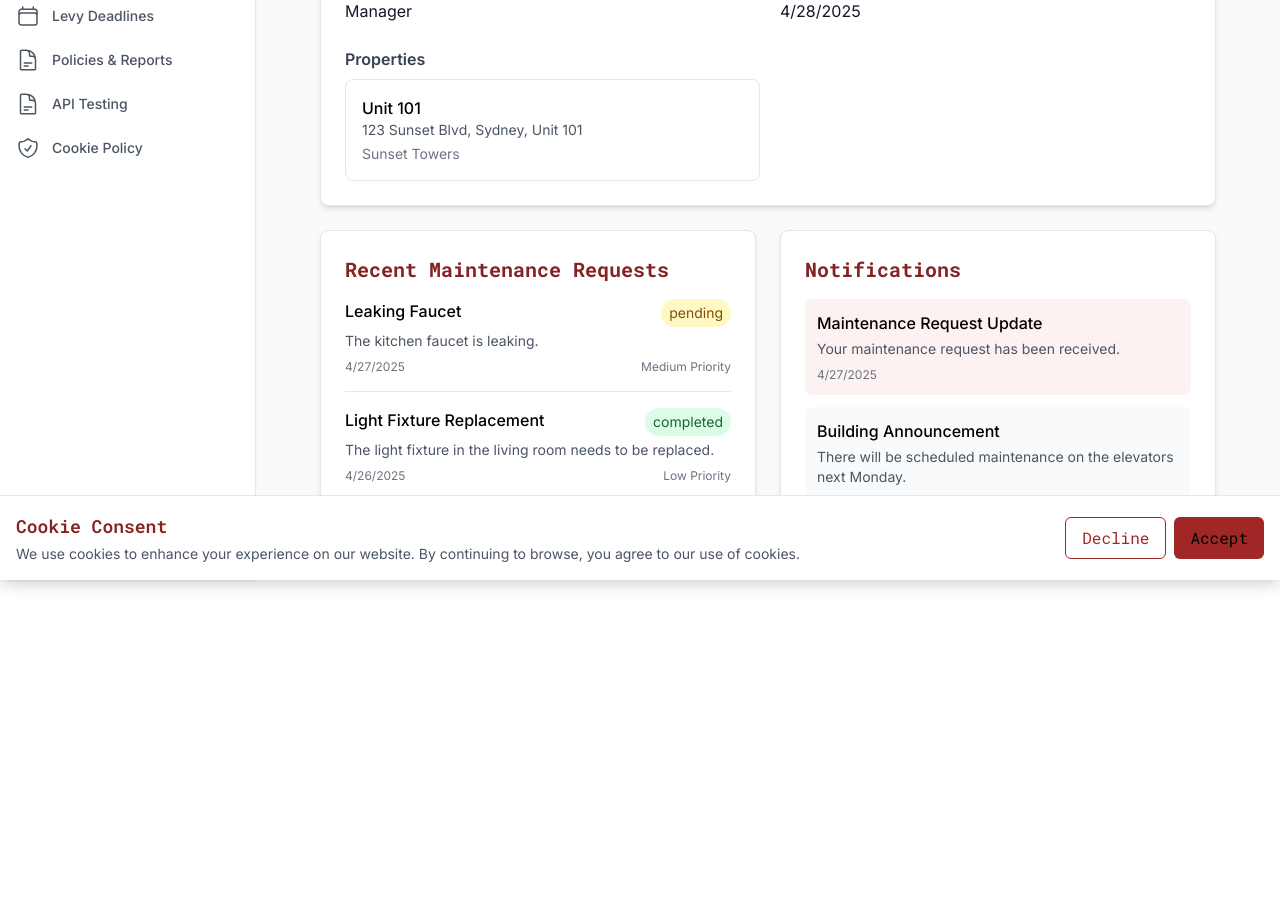
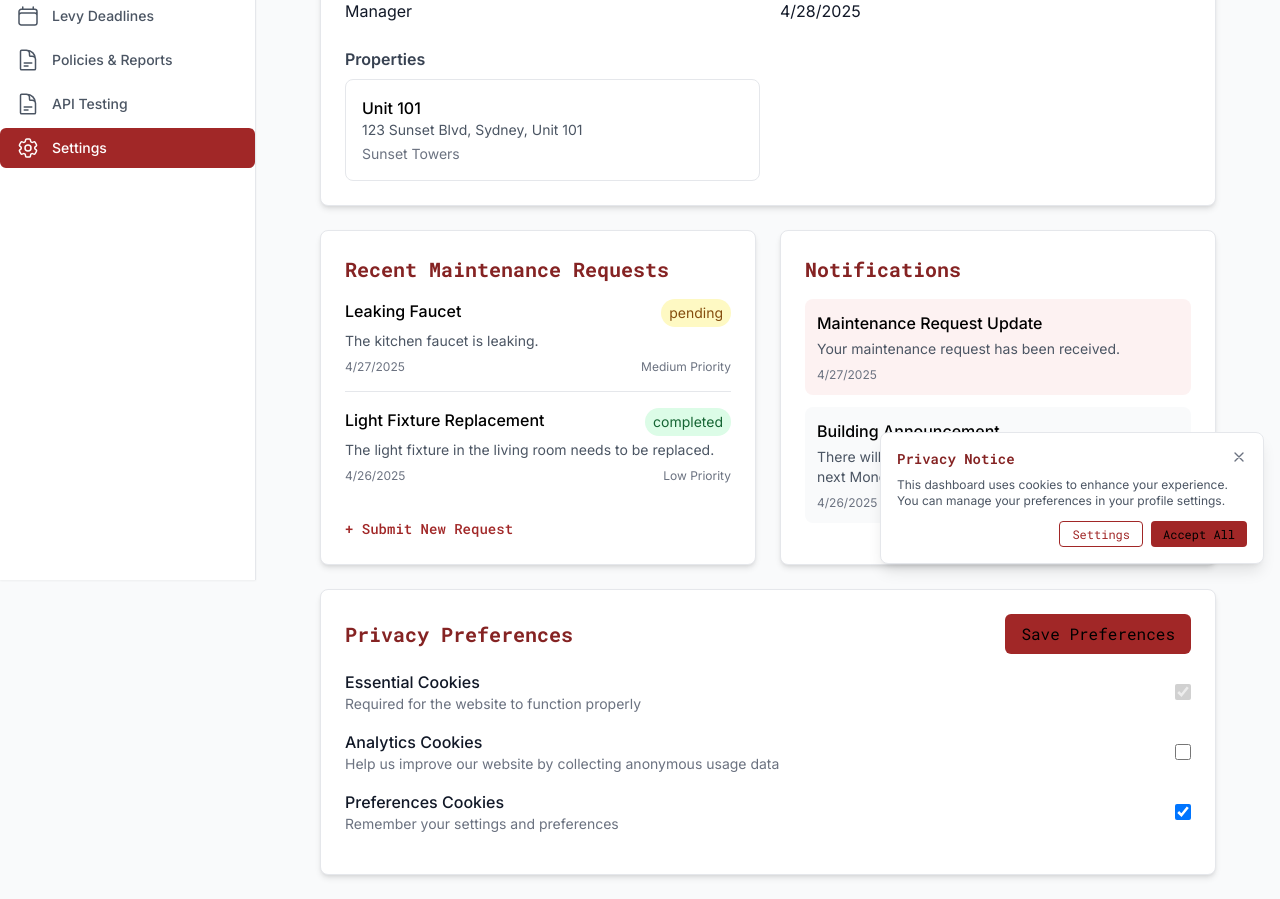
Before and after one commit to shrikha56/info1111_final, a Next.js app: page /profile in a window 1280 px wide. Shown: the part 220-1119 px from the top of the page. Before the commit the page ends 809 px from the top, so only its background shows below. Built offline with nearby package versions, Linux system fonts and the light colour scheme; no server answers; the database is empty.

Commit message:
Integrate cookie settings into user profile and improve cookie consent UI

```diff
--- a/src/app/components/CookieConsent.tsx
+++ b/src/app/components/CookieConsent.tsx
@@ -30,31 +30,42 @@ export default function CookieConsent() {
     setIsVisible(false)
   }
 
+  const viewSettings = () => {
+    window.location.href = '/profile'
+    setIsVisible(false)
+  }
+
   if (!isVisible) return null
 
   return (
-    <div className="fixed bottom-0 left-0 right-0 bg-white dark:bg-gray-900 border-t border-gray-200 dark:border-gray-700 shadow-lg p-4 z-50">
-      <div className="max-w-7xl mx-auto flex flex-col md:flex-row items-center justify-between gap-4">
-        <div>
-          <h3 className={`text-lg font-semibold text-burgundy-800 dark:text-burgundy-400 ${robotoMono.className}`}>Cookie Consent</h3>
-          <p className="text-sm text-gray-600 dark:text-gray-300 mt-1">
-            We use cookies to enhance your experience on our website. By continuing to browse, you agree to our use of cookies.
+    <div className="fixed bottom-4 right-4 max-w-sm bg-white border border-gray-200 rounded-lg shadow-lg p-4 z-50">
+      <div className="flex justify-between items-start mb-2">
+        <h3 className={`text-sm font-semibold text-burgundy-800 ${robotoMono.className}`}>Privacy Notice</h3>
+        <button
+          onClick={() => setIsVisible(false)}
+          className="text-gray-500 hover:text-gray-700"
+        >
+          <svg xmlns="http://www.w3.org/2000/svg" className="h-4 w-4" fill="none" viewBox="0 0 24 24" stroke="currentColor">
+            <path strokeLinecap="round" strokeLinejoin="round" strokeWidth={2} d="M6 18L18 6M6 6l12 12" />
+          </svg>
+        </button>
+      </div>
+      <p className="text-xs text-gray-600 mb-3">
+        This dashboard uses cookies to enhance your experience. You can manage your preferences in your profile settings.
       </p>
-        </div>
-        <div className="flex gap-2">
+      <div className="flex gap-2 justify-end">
         <button
-            onClick={declineCookies}
-            className={`px-4 py-2 border border-burgundy-700 dark:border-burgundy-400 text-burgundy-700 dark:text-burgundy-400 rounded-md hover:bg-burgundy-50 dark:hover:bg-opacity-10 ${robotoMono.className}`}
+          onClick={viewSettings}
+          className={`px-3 py-1 text-xs border border-burgundy-700 text-burgundy-700 rounded hover:bg-burgundy-50 ${robotoMono.className}`}
         >
-            Decline
+          Settings
         </button>
         <button
           onClick={acceptCookies}
-            className={`px-4 py-2 bg-burgundy-700 dark:bg-burgundy-800 text-black dark:text-white rounded-md hover:bg-burgundy-800 dark:hover:bg-burgundy-700 ${robotoMono.className}`}
+          className={`px-3 py-1 text-xs bg-burgundy-700 text-black rounded hover:bg-burgundy-800 ${robotoMono.className}`}
         >
-            Accept
+          Accept All
         </button>
-        </div>
       </div>
     </div>
   )
--- a/src/app/components/Navigation.tsx
+++ b/src/app/components/Navigation.tsx
@@ -2,7 +2,7 @@
 
 import Link from 'next/link'
 import { usePathname } from 'next/navigation'
-import { HomeIcon, UserGroupIcon, WrenchScrewdriverIcon, CalendarIcon, DocumentTextIcon, ShieldCheckIcon } from '@heroicons/react/24/outline'
+import { HomeIcon, UserGroupIcon, WrenchScrewdriverIcon, CalendarIcon, DocumentTextIcon, Cog6ToothIcon } from '@heroicons/react/24/outline'
 
 const navigation = [
   { name: 'Dashboard', href: '/', icon: HomeIcon },
@@ -11,7 +11,7 @@ const navigation = [
   { name: 'Levy Deadlines', href: '/levy', icon: CalendarIcon },
   { name: 'Policies & Reports', href: '/policies', icon: DocumentTextIcon },
   { name: 'API Testing', href: '/api-test', icon: DocumentTextIcon },
-  { name: 'Cookie Policy', href: '/cookie-policy', icon: ShieldCheckIcon },
+  { name: 'Settings', href: '/profile', icon: Cog6ToothIcon },
 ]
 
 export default function Navigation() {
--- a/src/app/profile/page.tsx
+++ b/src/app/profile/page.tsx
@@ -1,8 +1,11 @@
 'use client'
 
 import React, { useState, useEffect } from 'react'
+import { Roboto_Mono } from 'next/font/google'
 import Link from 'next/link'
-import { Roboto_Mono } from 'next/font/google'
+import { setCookie, getCookie } from '@/utils/cookies'
+
+const robotoMono = Roboto_Mono({ subsets: ['latin'] })
 
 interface Property {
   id: string
@@ -66,8 +69,7 @@ interface UserProfile {
   announcements: Announcement[]
 }
 
-// Use Roboto Mono for code-like content
-const robotoMono = Roboto_Mono({ subsets: ['latin'] })
+// Roboto Mono font is defined at the top of the file
 
 export default function ProfilePage() {
   const [profile, setProfile] = useState<UserProfile | null>(null)
@@ -79,12 +81,22 @@ export default function ProfilePage() {
     email: ''
   })
   const [saveStatus, setSaveStatus] = useState<'idle' | 'saving' | 'success' | 'error'>('idle')
+  const [analyticsEnabled, setAnalyticsEnabled] = useState(false)
+  const [preferencesEnabled, setPreferencesEnabled] = useState(true)
+  const [cookieSuccess, setCookieSuccess] = useState(false)
 
   // For demo purposes, use a fixed user ID
   const userId = '00000000-0000-0000-0000-000000000003' // John Manager
 
   useEffect(() => {
     fetchUserProfile()
+
+    // Load current cookie settings
+    const analyticsValue = getCookie('analytics-enabled')
+    const preferencesValue = getCookie('preferences-enabled')
+
+    setAnalyticsEnabled(analyticsValue === 'true')
+    setPreferencesEnabled(preferencesValue !== 'false') // Default to true if not set
   }, [])
 
   const fetchUserProfile = async () => {
@@ -429,6 +441,81 @@ export default function ProfilePage() {
             )}
           </div>
         </div>
+
+        {/* Cookie Preferences Section */}
+        <div className="bg-white rounded-lg shadow-md p-6 border border-gray-200">
+          <div className="flex justify-between items-center mb-4">
+            <h2 className={`text-xl font-bold text-burgundy-800 ${robotoMono.className}`}>Privacy Preferences</h2>
+            <button
+              onClick={() => {
+                // Save cookie preferences
+                setCookie('analytics-enabled', analyticsEnabled ? 'true' : 'false', 365)
+                setCookie('preferences-enabled', preferencesEnabled ? 'true' : 'false', 365)
+                setCookie('cookie-consent', 'customized', 365)
+
+                // Show success message
+                setCookieSuccess(true)
+                setTimeout(() => setCookieSuccess(false), 3000)
+              }}
+              className={`px-4 py-2 bg-burgundy-700 text-black rounded-md hover:bg-burgundy-800 ${robotoMono.className}`}
+            >
+              Save Preferences
+            </button>
+          </div>
+
+          <div className="space-y-4 mb-4">
+            <div className="flex items-center justify-between">
+              <div>
+                <h3 className="font-medium text-gray-900">Essential Cookies</h3>
+                <p className="text-sm text-gray-500">Required for the website to function properly</p>
+              </div>
+              <div className="flex items-center">
+                <input
+                  type="checkbox"
+                  checked={true}
+                  disabled={true}
+                  className="h-4 w-4 rounded border-gray-300 text-burgundy-700 focus:ring-burgundy-500"
+                />
+              </div>
+            </div>
+
+            <div className="flex items-center justify-between">
+              <div>
+                <h3 className="font-medium text-gray-900">Analytics Cookies</h3>
+                <p className="text-sm text-gray-500">Help us improve our website by collecting anonymous usage data</p>
+              </div>
+              <div className="flex items-center">
+                <input
+                  type="checkbox"
+                  checked={analyticsEnabled}
+                  onChange={(e) => setAnalyticsEnabled(e.target.checked)}
+                  className="h-4 w-4 rounded border-gray-300 text-burgundy-700 focus:ring-burgundy-500"
+                />
+              </div>
+            </div>
+
+            <div className="flex items-center justify-between">
+              <div>
+                <h3 className="font-medium text-gray-900">Preferences Cookies</h3>
+                <p className="text-sm text-gray-500">Remember your settings and preferences</p>
+              </div>
+              <div className="flex items-center">
+                <input
+                  type="checkbox"
+                  checked={preferencesEnabled}
+                  onChange={(e) => setPreferencesEnabled(e.target.checked)}
+                  className="h-4 w-4 rounded border-gray-300 text-burgundy-700 focus:ring-burgundy-500"
+                />
+              </div>
+            </div>
+          </div>
+
+          {cookieSuccess && (
+            <div className="p-3 bg-green-50 text-green-800 rounded-md">
+              Your privacy preferences have been saved.
+            </div>
+          )}
+        </div>
       </div>
     </div>
   )
```
Lines whose indentation alone changed are shown as unchanged.
